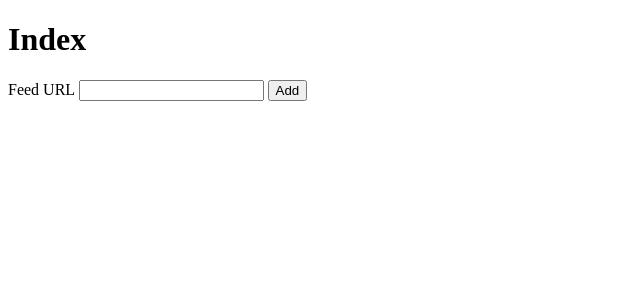
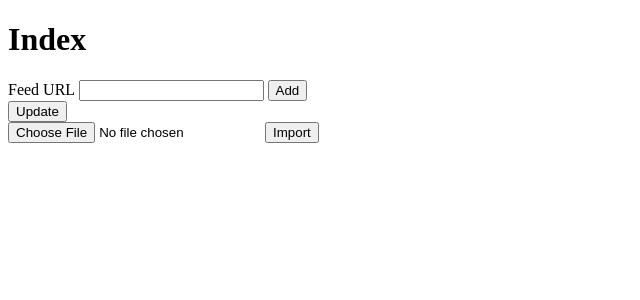
Before and after one commit to Nicksil/feedthing, a Django app: page / in a window 1280 px wide. Shown: the top 300 px of the page, without its empty margins (0-640 px from the left). Run offline with Django 3.2, Linux system fonts and the light colour scheme; the visitor is signed in with stand-in values (Sample User, id 1); data that the repository does not hold is empty.

Commit message:
Read-in OPML files

```diff
--- a/feedthing/config/urls.py
+++ b/feedthing/config/urls.py
@@ -29,6 +29,16 @@ urlpatterns = [
         name='logout'
     ),
     url(
+        r'^import-opml/$',
+        feeds_views.import_opml,
+        name='import_opml'
+    ),
+    url(
+        r'^mark-read/$',
+        feeds_views.mark_read,
+        name='mark_read'
+    ),
+    url(
         r'^$',
         feeds_views.index,
         name='index'
--- a/feedthing/feeds/views.py
+++ b/feedthing/feeds/views.py
@@ -1,8 +1,12 @@
 from django.contrib.auth.decorators import login_required
+from django.db import IntegrityError
 from django.shortcuts import redirect
 from django.shortcuts import render
 
+from bs4 import BeautifulSoup
+
 from api.endpoints.feed_index import FeedIndexEndpoint
+from feeds.models import Entry, Feed
 
 
 def index(request):
@@ -16,3 +20,29 @@ def index(request):
 def add_feed(request):
     FeedIndexEndpoint.as_view()(request)
     return redirect('index')
+
+
+@login_required
+def mark_read(request):
+    entries = request.POST.getlist('entries')
+    Entry.objects.filter(
+        uid__in=entries,
+        feed__user=request.user
+    ).update(read=True)
+    return redirect('index')
+
+
+@login_required
+def import_opml(request):
+    opml_file = request.FILES.get('opml_file')
+    soup = BeautifulSoup(opml_file.read(), 'xml')
+    opml_file.close()
+    urls = [u['xmlUrl'] for u in soup.find_all('outline', type='rss')]
+
+    for url in urls:
+        try:
+            Feed.objects.create(href=url, user=request.user)
+        except IntegrityError:
+            pass
+
+    return redirect('index')
--- a/feedthing/templates/base.html
+++ b/feedthing/templates/base.html
@@ -6,6 +6,11 @@
         <meta name="viewport" content="width=device-width, user-scalable=no, initial-scale=1.0, maximum-scale=1.0, minimum-scale=1.0">
         <meta http-equiv="X-UA-Compatible" content="ie=edge">
         <title>Feedthing</title>
+        <style>
+            .bold {
+                font-weight: bold;
+            }
+        </style>
     </head>
     <body>
         {% block body %}{% endblock %}
--- a/feedthing/templates/index.html
+++ b/feedthing/templates/index.html
@@ -11,6 +11,8 @@
             </label>
             <button type="submit">Add</button>
         </form>
+        <form action="{% url 'mark_read' %}" method="POST">
+            {% csrf_token %}
             {% if feeds %}
                 <ul>
                     {% for feed in feeds %}
@@ -20,6 +22,7 @@
                                 <ul>
                                     {% for entry in feed.entries %}
                                         <li>
+                                            <input type="checkbox" title="Mark as read" name="entries" value="{{ entry.uid }}">
                                             <a
                                                 target="_blank"
                                                 rel="noopener noreferrer"
@@ -33,5 +36,12 @@
                     {% endfor %}
                 </ul>
             {% endif %}
+            <button type="submit">Update</button>
+        </form>
+        <form action="{% url 'import_opml' %}" method="POST" enctype="multipart/form-data">
+            {% csrf_token %}
+            <input type="file" name="opml_file">
+            <button type="submit">Import</button>
+        </form>
     {% endif %}
 {% endblock %}
```
Lines whose indentation alone changed are shown as unchanged.
